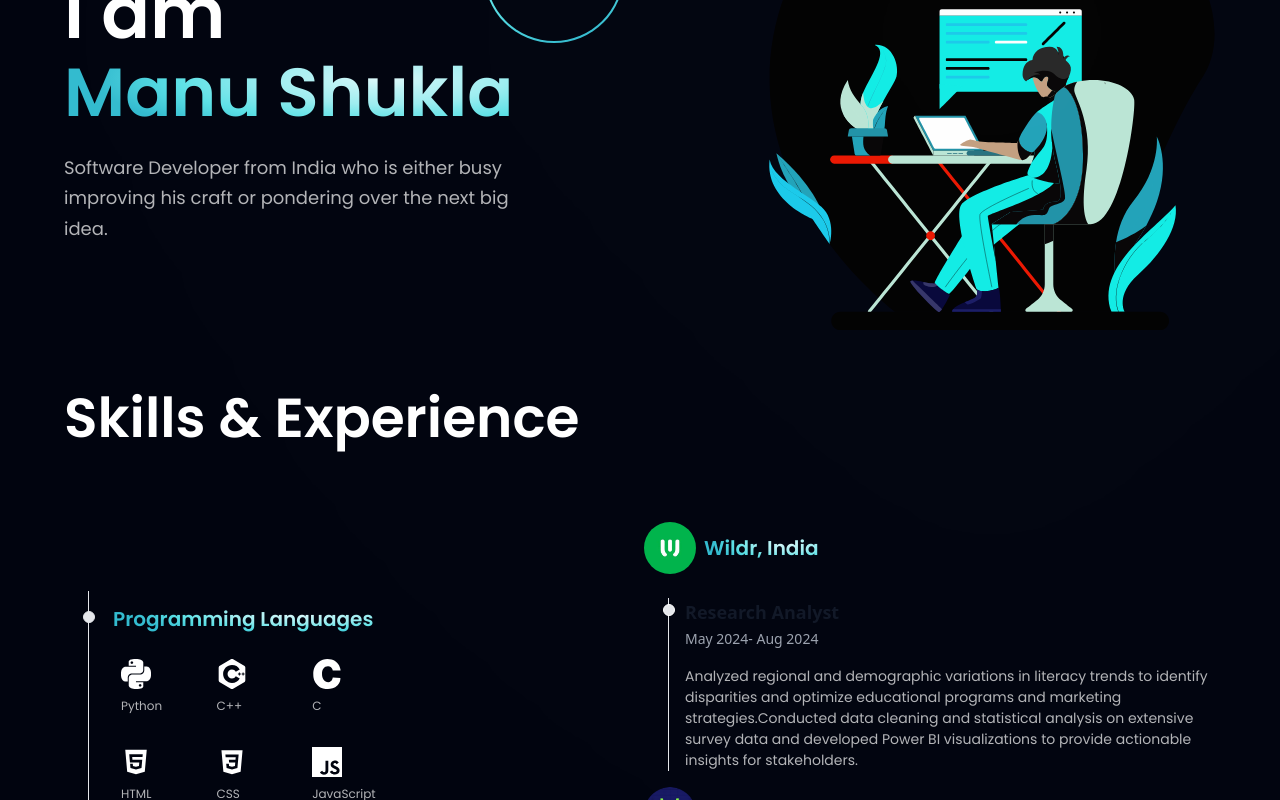
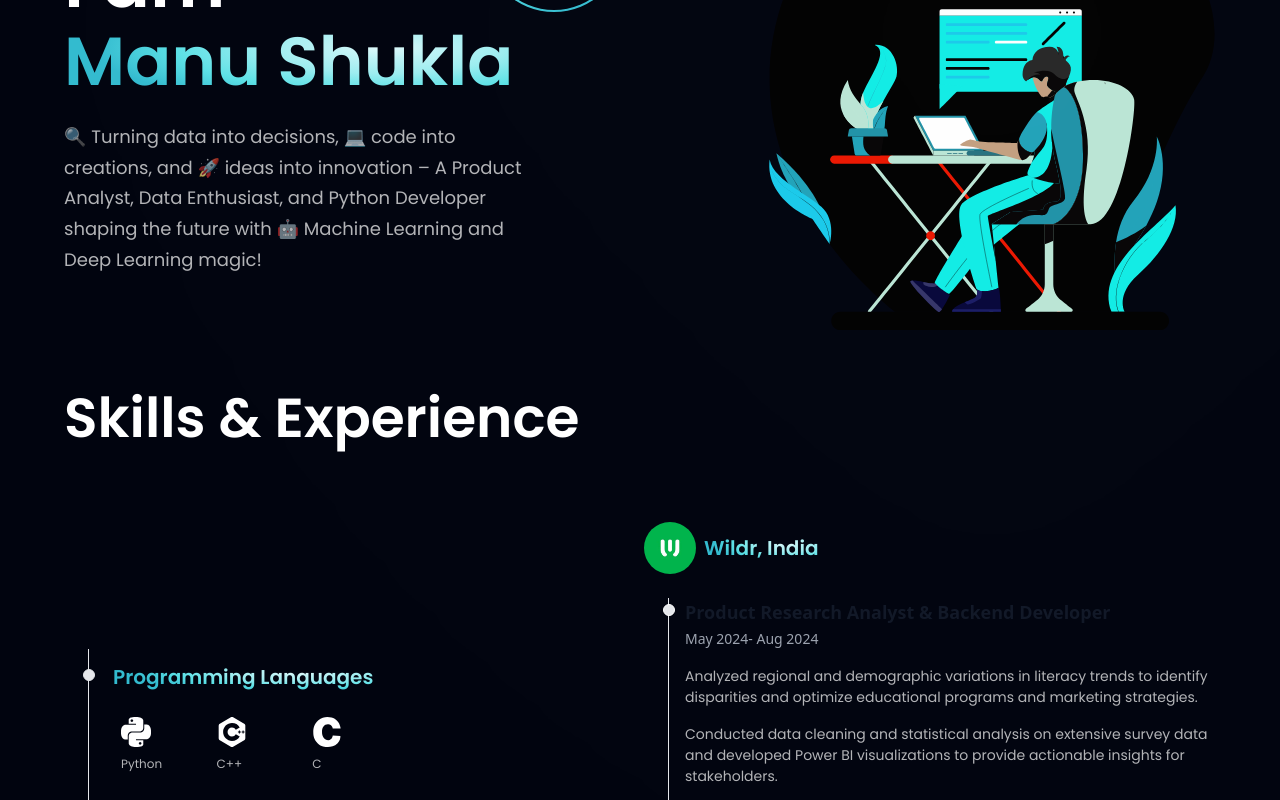
Before and after one commit to manushukla2/Personal_Portfolio, a React (Vite) app in the folder personal-portfolio-main/: page / in a window 1280 px wide. Shown: the part 320-1120 px from the top of the page. Built offline with nearby package versions, Linux system fonts and the light colour scheme.

Commit message:
Updated the experince and the intro section

```diff
--- a/personal-portfolio-main/src/constants/index.js
+++ b/personal-portfolio-main/src/constants/index.js
@@ -430,13 +430,23 @@ export const experiences = [
     link: "https://wildr.com/",
     positions: [
       {
-        title: "Research Analyst",
+        title: "Product Research Analyst & Backend Developer",
         duration: "May 2024- Aug 2024",
         content: [
           {
-            text: "Analyzed regional and demographic variations in literacy trends to identify disparities and optimize educational programs and marketing strategies.Conducted data cleaning and statistical analysis on extensive survey data and developed Power BI visualizations to provide actionable insights for stakeholders.",
+            text: "Analyzed regional and demographic variations in literacy trends to identify disparities and optimize educational programs and marketing strategies.",
             link: "",
           },
+          {
+            text:"Conducted data cleaning and statistical analysis on extensive survey data and developed Power BI visualizations to provide actionable insights for stakeholders.",
+            link: "",
+
+          },
+          {
+            text:"As a Backend Developer,I streamlined data workflows for 1,000+ users with real-time analysis, scalable backend solutions, and optimized APIs, boosting platform performance by 40% and decision-making efficiency by 30%.",
+            link:""
+          }
+
         ],
       },
 
@@ -1019,8 +1029,8 @@ export const socialMedia = [
 export const aboutMe = {
     name: "Manu Shukla",
     githubUsername: 'manushukla2',
-    tagLine: "Ex-Research analyst Wildr | ex-Developer marketing Intern @Sarg.io |  Secreatary Joint Marketing,Design & Research @Ecell,IIIT Ranchi |IIIT Ranchi 25",
-    intro: "Software Developer from India who is either busy improving his craft or pondering over the next big idea."
+    tagLine: "Ex-Product Research analyst& Backend Devloper @ Wildr || ex-Developer marketing Intern @Sarg.io ||  Secreatary Joint Marketing,Design & Research @Ecell,IIIT Ranchi |IIIT Ranchi 25",
+    intro: "🔍 Turning data into decisions, 💻 code into creations, and 🚀 ideas into innovation – A Product Analyst, Data Enthusiast, and Python Developer shaping the future with 🤖 Machine Learning and Deep Learning magic!"
 }
 
 // The maximum number of PRs to be displayed in the Open Source Contributions section.
```
